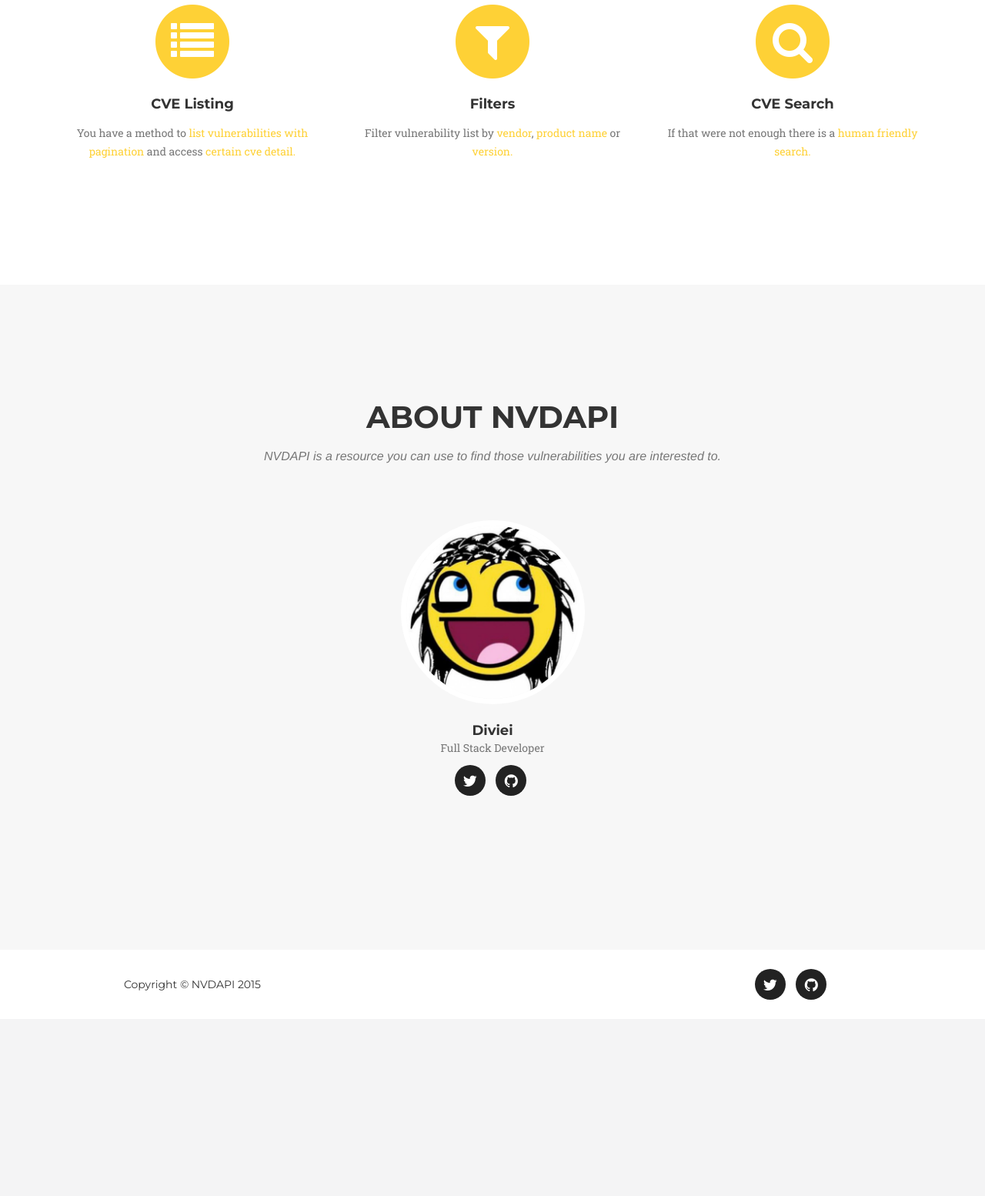
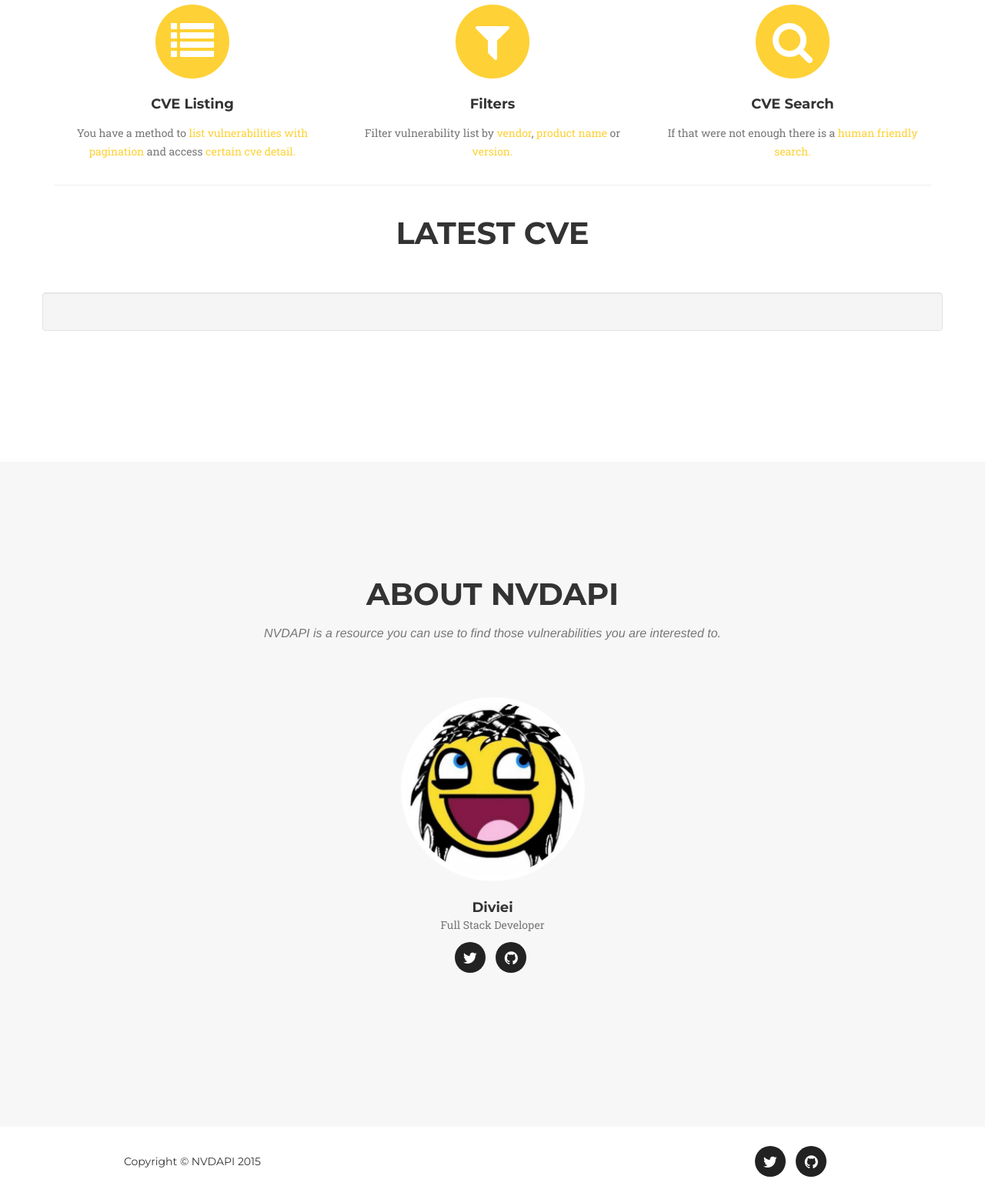
Before and after one commit to Diviei/nvdapi, a Django app: page / in a window 1280 px wide. Shown: the part 928-2482 px from the top of the page at 77% size. Before the commit the page ends 2227 px from the top, so only its background shows below. Run offline with Django 3.2, Linux system fonts and the light colour scheme; data that the repository does not hold is empty; some libraries are stand-ins or nearby versions; some web fonts are replaced.

Commit message:
Latest CVE to index. Twitter and github links

```diff
--- a/vulnerabilities/templates/vulnerabilities/index.html
+++ b/vulnerabilities/templates/vulnerabilities/index.html
@@ -88,6 +88,7 @@
                     <h3 class="section-subheading text-muted"></h3>
                 </div>
             </div>
+
             <div class="row text-center">
                 <div class="col-md-4">
                     <span class="fa-stack fa-4x">
@@ -114,7 +115,24 @@
                     <p class="text-muted">If that were not enough there is a <a href="/vulnerabilities?search=Microsoft Internet Explorer 6">human friendly search.</a></p>
                 </div>
             </div>
+
+            <hr>
+
+            <div>&nbsp;</div>
+
+            <div class="row">
+                <div class="col-lg-12 text-center">
+                    <h2 class="section-heading">Latest CVE</h2>
+                </div>
+            </div>
+
+            <h3 class="text-muted text-center" id="latest-cve"></h3>
+            <div>&nbsp;</div>
+            <div class="row text-center well">
+                <p id="latest-cve-description"></p>
+            </div>
         </div>
+
     </section>
 
     <!-- Team Section -->
@@ -168,9 +186,9 @@
                 </div>
                 <div class="col-md-4">
                     <ul class="list-inline social-buttons">
-                        <li><a><i class="fa fa-twitter"></i></a>
+                        <li><a href="https://twitter.com/nvdapi"><i class="fa fa-twitter"></i></a>
                         </li>
-                        <li><a><i class="fa fa-github"></i></a>
+                        <li><a href="https://github.com/Diviei/nvdapi"><i class="fa fa-github"></i></a>
                         </li>
                     </ul>
                 </div>
@@ -181,6 +199,17 @@
     <!-- jQuery -->
     <script src="/static/vulnerabilities/js/jquery.js"></script>
 
+    <script>
+        $.ajax({
+            url: '/vulnerabilities',
+            success: function(data){
+                var vuln = data.results[0];
+                $("#latest-cve").html(vuln.cve);
+                $("#latest-cve-description").html(vuln.description);
+            },
+        });
+    </script>
+
     <!-- Bootstrap Core JavaScript -->
     <script src="/static/vulnerabilities/js/bootstrap.min.js"></script>
 
@@ -189,10 +218,6 @@
     <script src="/static/vulnerabilities/js/classie.js"></script>
     <script src="/static/vulnerabilities/js/cbpAnimatedHeader.js"></script>
 
-    <!-- Contact Form JavaScript -->
-    <script src="/static/vulnerabilities/js/jqBootstrapValidation.js"></script>
-    <script src="/static/vulnerabilities/js/contact_me.js"></script>
-
     <!-- Custom Theme JavaScript -->
     <script src="/static/vulnerabilities/js/agency.js"></script>
 
```
